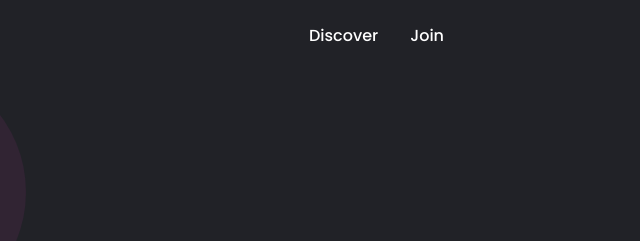
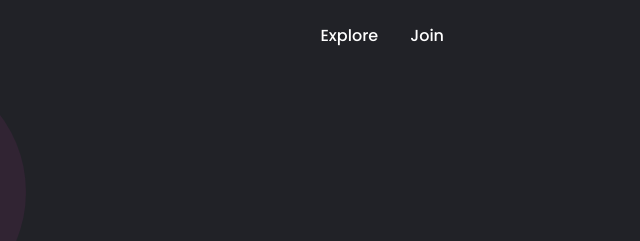
Before and after one commit to theniteshnarang/design-project-1, a plain HTML site: page index.html in a window 1280 px wide. Shown: the top 241 px of the page, 640-1280 px from the left. Drawn offline with Linux system fonts and the light colour scheme.

Commit message:
docs: minor text change

```diff
--- a/index.html
+++ b/index.html
@@ -17,7 +17,7 @@
         </a>
         <nav class="main-nav">
             <ul class="flex-row">
-                <li><a href="discover.html">Discover</a></li>
+                <li><a href="discover.html">Explore</a></li>
                 <li><a href="join.html">Join</a></li>
             </ul>
         </nav>
```
